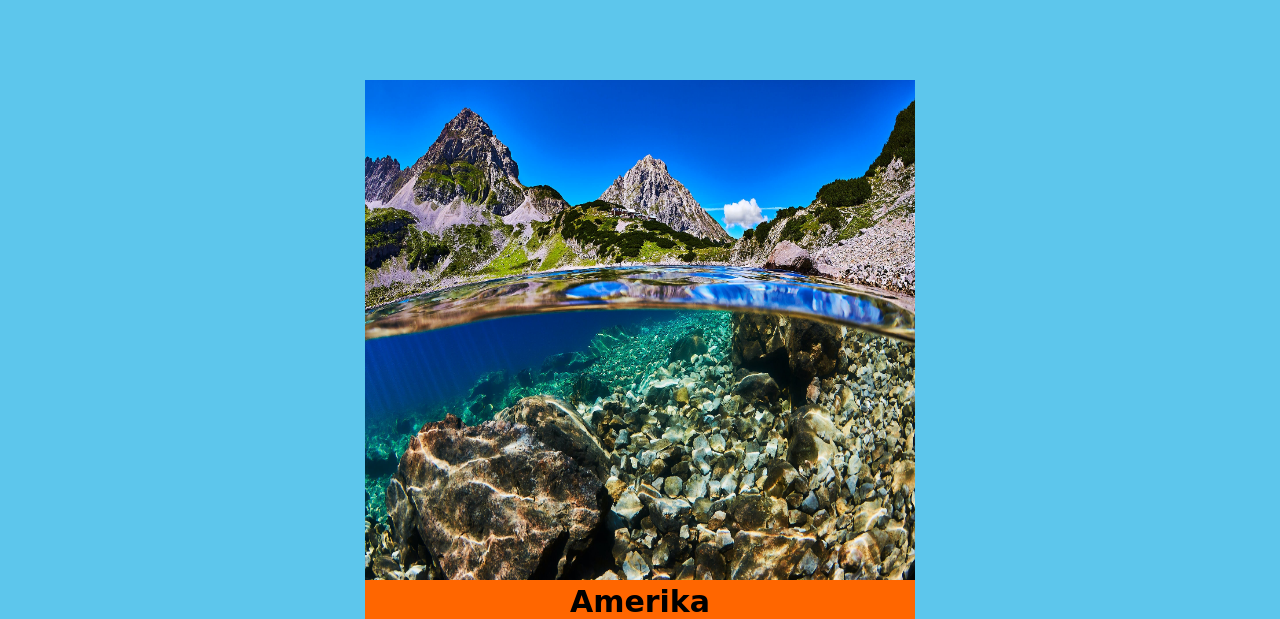
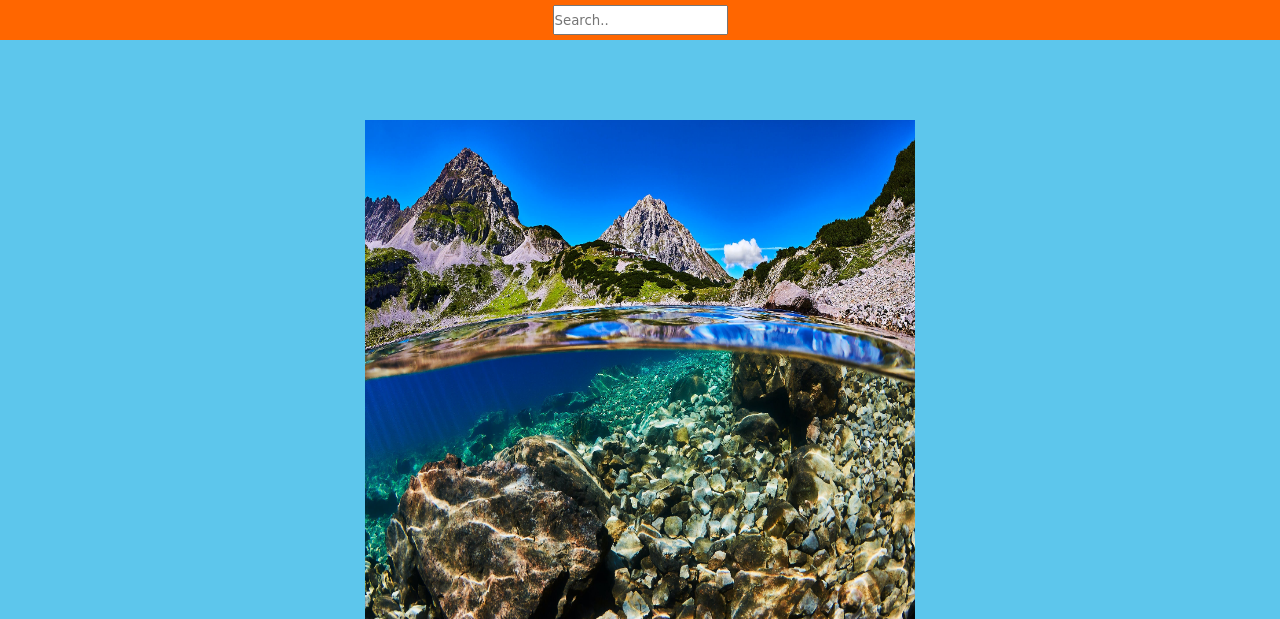
Before and after one commit to LeondeHaas/Leon-Leon, a PHP site: page /boeken.php in a window 1280 px wide. Shown: the part 100-719 px from the top of the page. Run offline with PHP 8.4, Linux system fonts and the light colour scheme; some web fonts are replaced.

Commit message:
ssearchbar af

```diff
--- a/boeken.php
+++ b/boeken.php
@@ -18,6 +18,23 @@
     ?>
   <body>
     <div class="hidden"></div>
+      <div class="searchbar_space">
+        <div class="overlappen">
+            <?php
+              if (!empty($_POST)){
+              $search = $_POST['search'];
+              $sql = "SELECT * FROM producten WHERE naam LIKE '%". $search. "%'";
+              } else {
+                $sql = "SELECT * FROM producten ORDER BY categorie DESC";
+              }
+            ?>
+          <form action="bestellen.php" method="POST">
+            <div class="search_bar">
+              <input name="search" type="text" placeholder="Search.." />
+            </div>
+          </form>
+        </div>
+      </div>
     <div class="containerboeken">
       <!-- dit is een container boeken       -->
       <div class="bestemming">
--- a/css/boeken.css
+++ b/css/boeken.css
@@ -205,6 +205,15 @@ h3 {
   height: 50px;
 }
 
+.search_bar {
+  background-color: #ff6600;
+  display: flex;
+  justify-content: center;
+  width: 100%;
+  height: 40px;
+  padding: 5px;
+}
+
 @media only screen and (max-width: 400px) {
   .bestemming {
     width: 90%;
```
Also changed, not shown: css/styles.css (+7 -20 lines), index.php (+12 -14 lines).
